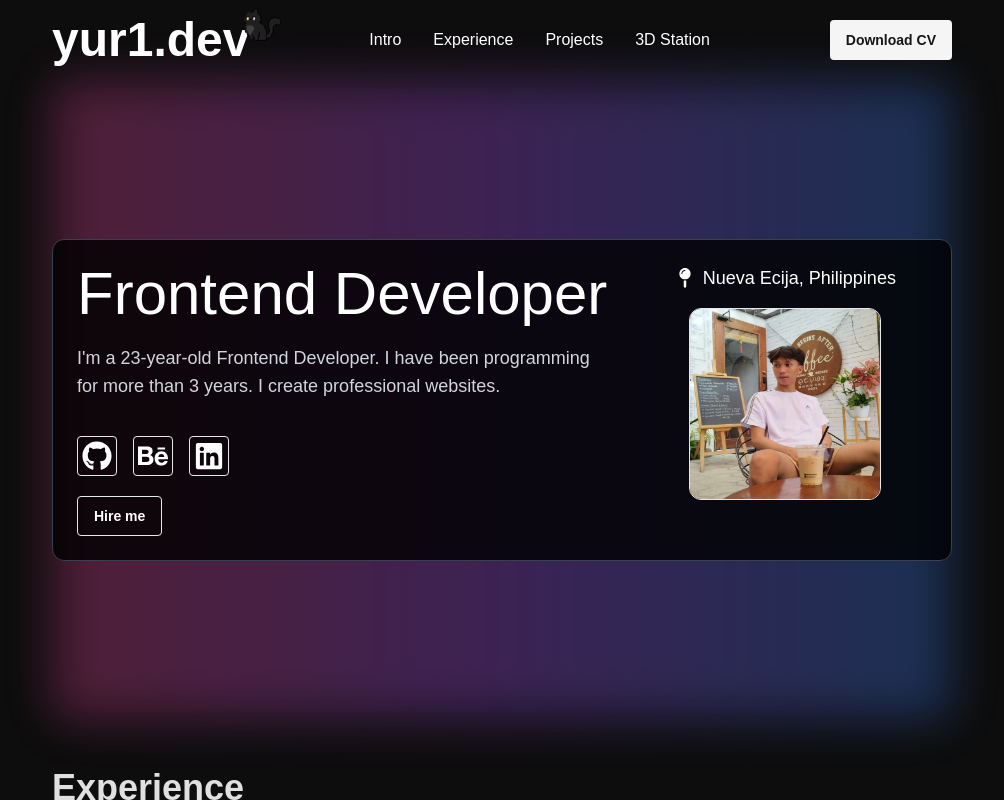
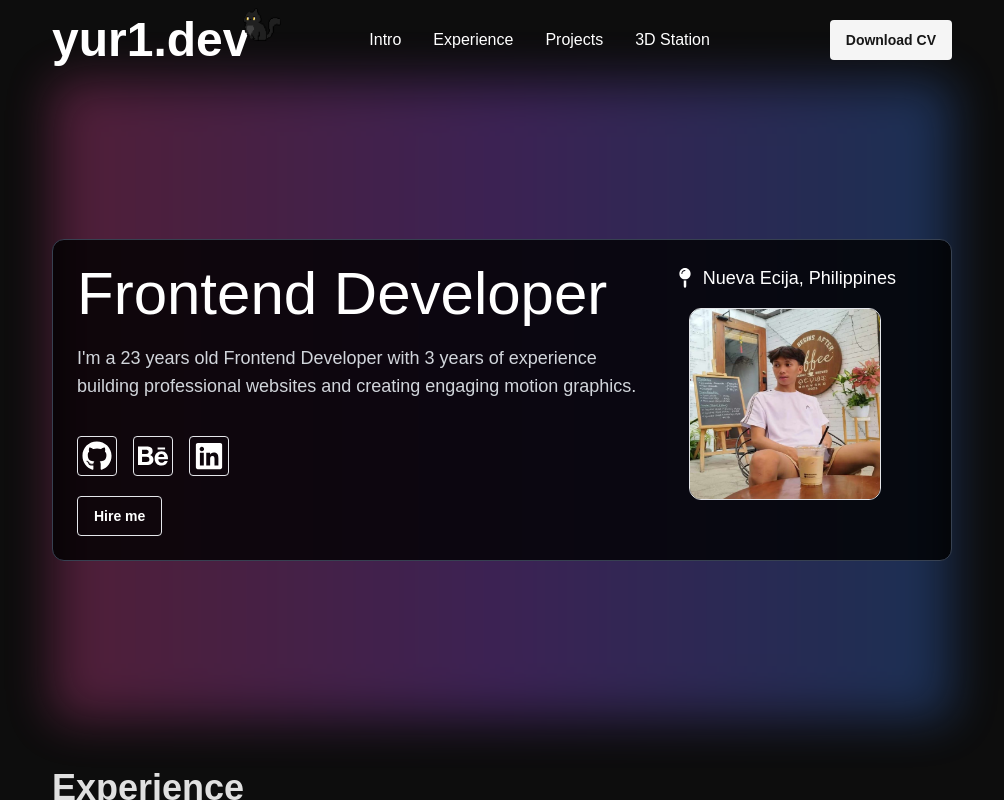
Before and after one commit to yur1-dev/yur1.dev, a Next.js app: page / in a window 1280 px wide. Shown: the whole page, without its empty margins (138-1142 px from the left). Built offline with nearby package versions, Linux system fonts and the light colour scheme; a web font is replaced by a local one.

Commit message:
update text

```diff
--- a/app/(root)/Hero/Hero.tsx
+++ b/app/(root)/Hero/Hero.tsx
@@ -56,10 +56,9 @@ const Hero: React.FC = () => {
                   Frontend Developer
                 </h1>
                 <p className="text-sm sm:text-base lg:text-lg font-extralight text-gray-300">
-                  I&apos;m a 23-year-old Frontend Developer. I have been
-                  programming
-                  <br className="hidden sm:block" />
-                  for more than 3 years. I create professional websites.
+                  I'm a 23 years old Frontend Developer with 3 years of
+                  experience building professional websites and creating
+                  engaging motion graphics.
                 </p>
 
                 <div className="lg:flex lg:justify-start lg:mt-4 mt-6">
```
